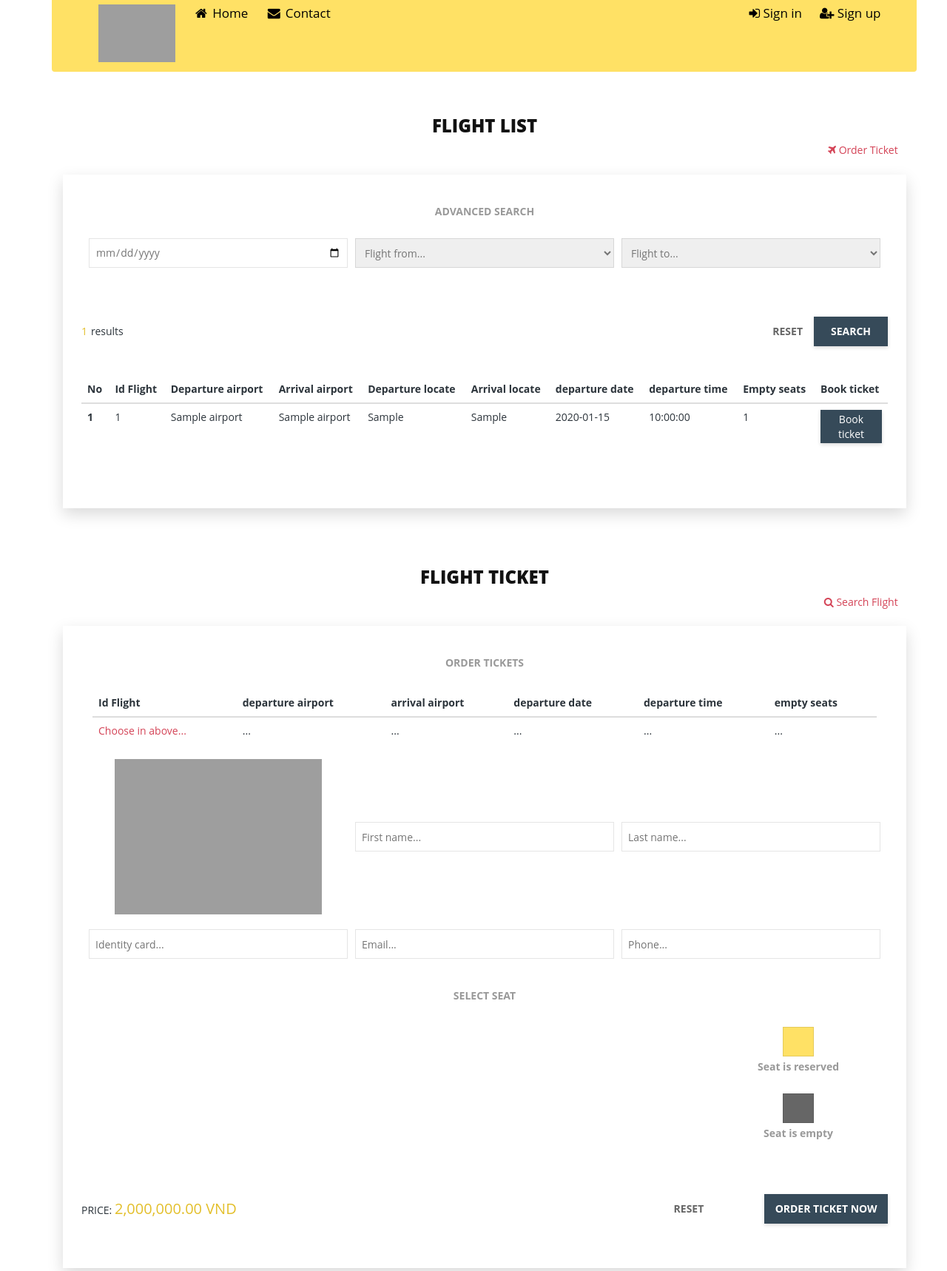
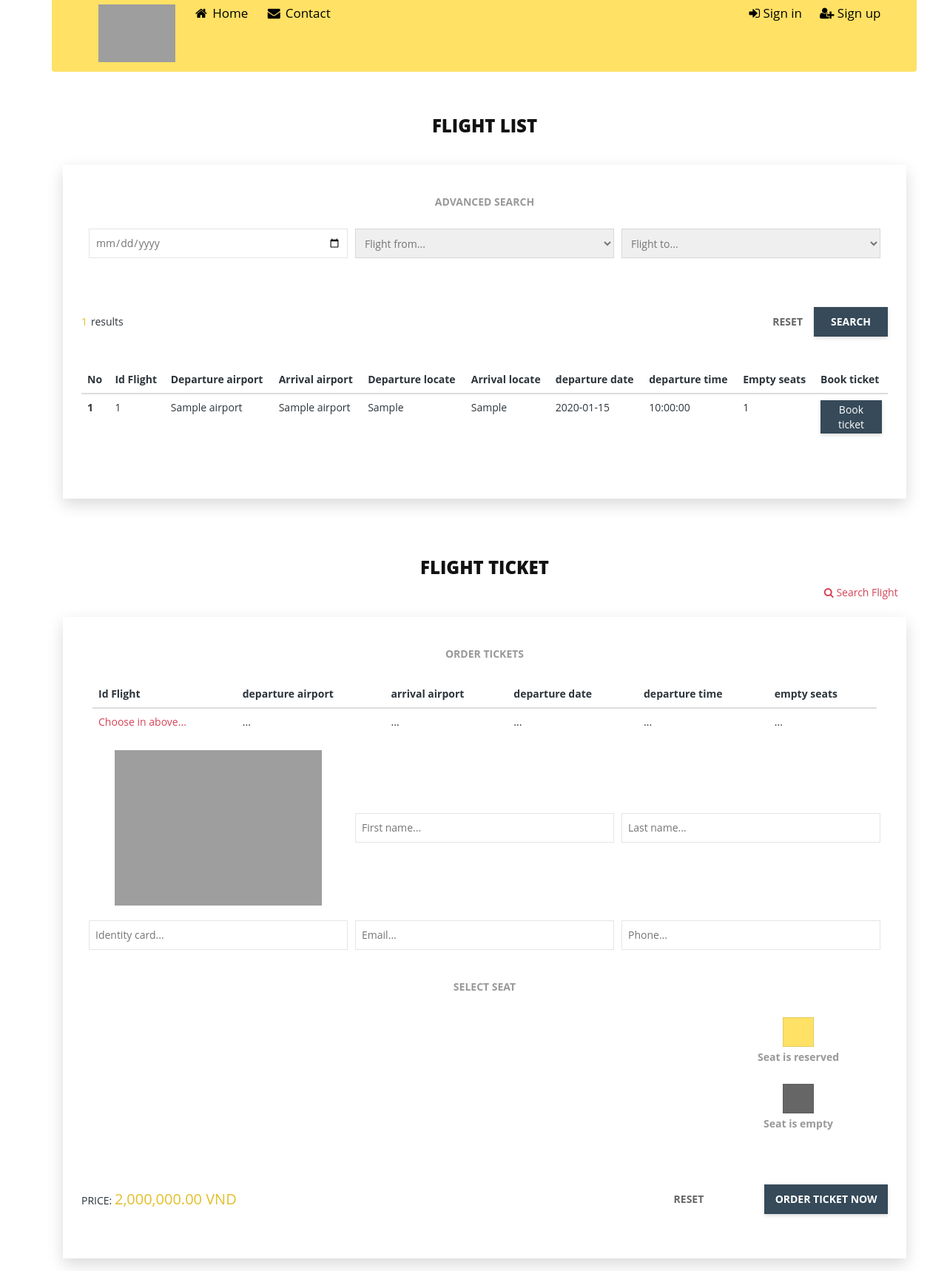
Before and after one commit to phanhuytran/BanVeChuyenBay, a Flask app: page /search-flight in a window 1280 px wide. Shown: the part 204-1922 px from the top of the page at 74% size. Run offline with Flask 2, Linux system fonts and the light colour scheme; tables that the repository leaves empty hold one stand-in row (values such as "Sample post"); some libraries are stand-ins or nearby versions; grey boxes are pictures that could not be loaded.

Commit message:
Sửa sáng giờ mệt cm

```diff
--- a/app/static/css/tooplate-style.css
+++ b/app/static/css/tooplate-style.css
@@ -38,7 +38,7 @@ p {
 }
 
 .section-heading h2 {
-	margin-top: 40px;
+	margin: 40px 0;
 	text-align: center;
 	font-size: 24px;
 	text-transform: uppercase;
--- a/app/templates/search-flight.html
+++ b/app/templates/search-flight.html
@@ -8,13 +8,11 @@
             document.location.hash = '#' + '{{ scroll }}';
         </script>
     {% endif %}
+
     <section class="contact-form" id="section_search">
         <div class="container">
             <div class="section-heading">
                 <h2>flight list</h2>
-            </div>
-            <div class="item-tickets">
-                <a href="#"><i class="fa fa-plane"></i> Order Ticket</a>
             </div>
             <div class="s009">
                 <form method="post" action="{{ url_for('search_flight') }}">
```
Lines whose indentation alone changed are shown as unchanged.
